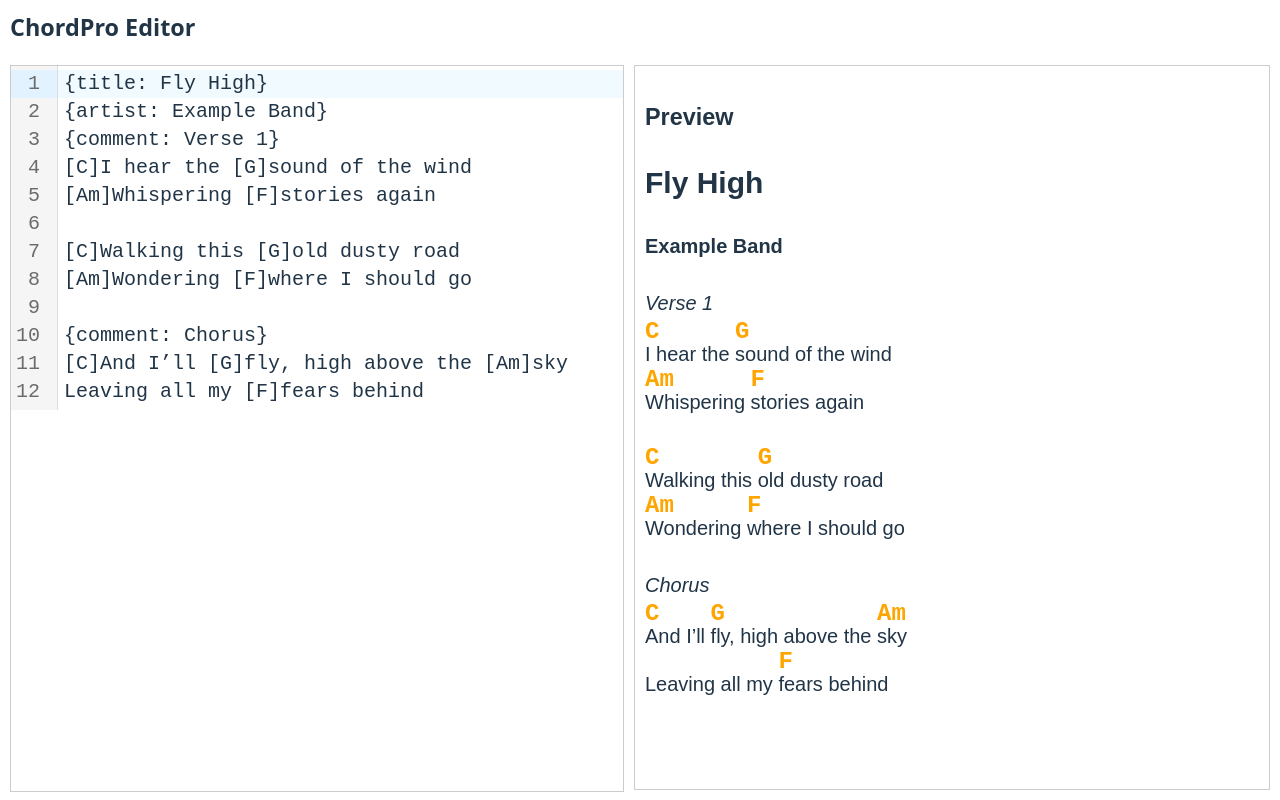
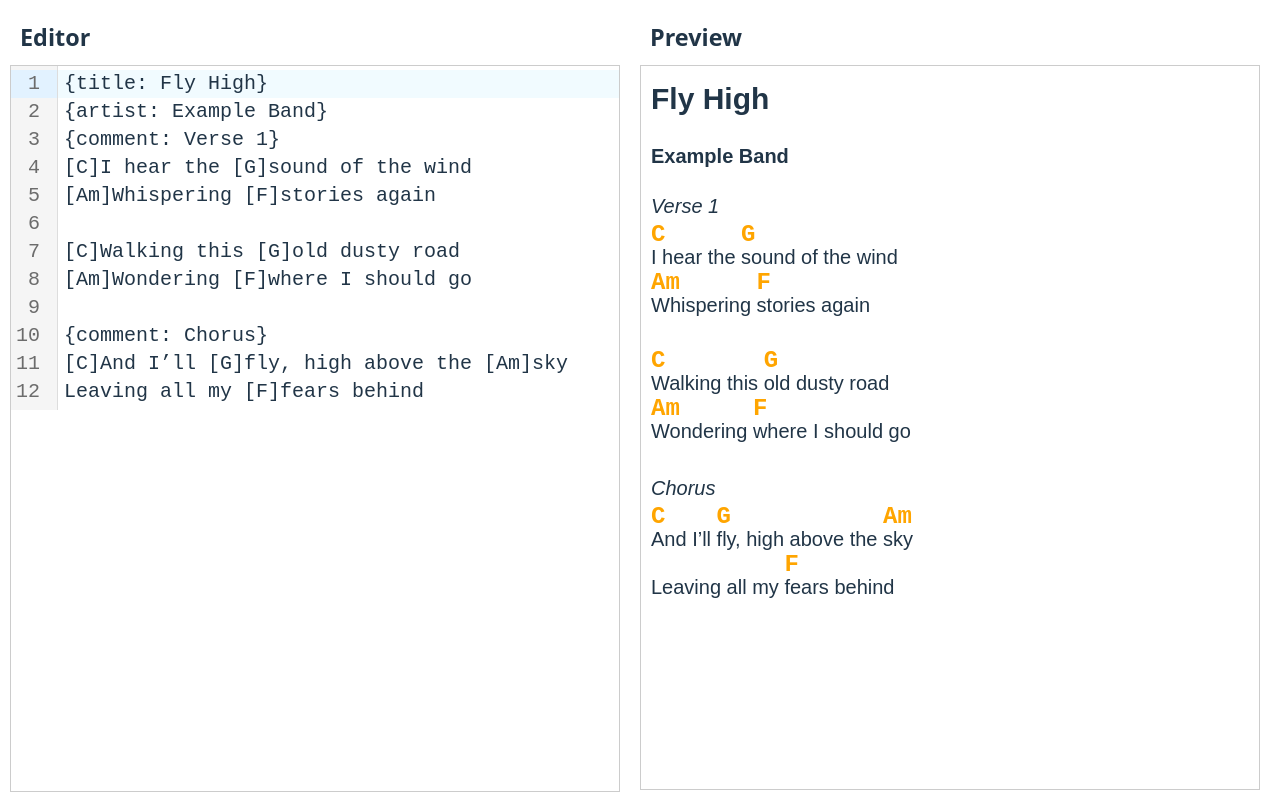
Before and after one commit to lordbenedikt/songbook-editor-react, a React (Vite) app: page / in a window 1280 px wide. Built offline with nearby package versions, Linux system fonts and the light colour scheme.

Commit message:
adjust styling

```diff
--- a/package.json
+++ b/package.json
@@ -10,7 +10,7 @@
     "lint": "eslint .",
     "preview": "vite preview",
     "predeploy": "npm run build",
-    "deploy": "gh-pages -d build"
+    "deploy": "gh-pages -d dist"
   },
   "dependencies": {
     "@codemirror/state": "^6.4.1",
--- a/src/App.tsx
+++ b/src/App.tsx
@@ -64,15 +64,22 @@ Leaving all my [F]fears behind`
 
     return (
         <div style={{ display: 'flex', flexDirection: 'column', height: '100vh', width: '100vw', }}>
-            <h3 style={{ margin: '10px' }}>ChordPro Editor</h3>
             <div style={{ display: "flex", flex: '1 1 0', padding: "10px", boxSizing: "border-box" }}>
-                <div style={{ flex: 1, marginRight: "10px" }}>
-                    <div ref={editorRef} style={{ border: "1px solid #ccc", height: "100%", overflow: "auto" }}></div>
+
+                <div style={{ display: 'flex', flex: '1', flexDirection: 'column', marginRight: "10px" }}>
+                    <h3>Editor</h3>
+                    <div style={{ flex: 1, marginRight: "10px" }}>
+                        <div ref={editorRef} style={{ border: "1px solid #ccc", height: "100%", overflow: "auto" }}></div>
+                    </div>
                 </div>
-                <div style={{ flex: 1, border: "1px solid #ccc", padding: "10px", overflowY: "auto", fontFamily: "sans-serif" }}>
+
+                <div style={{ display: 'flex', flex: '1', flexDirection: 'column', marginRight: "10px" }}>
                     <h3>Preview</h3>
-                    <ChordProPreview text={text} />
+                    <div style={{ flex: 1, border: "1px solid #ccc", padding: "10px", overflowY: "auto", fontFamily: "sans-serif" }}>
+                        <ChordProPreview text={text} />
+                    </div>
                 </div>
+
             </div>
         </div>
     );
--- a/src/index.css
+++ b/src/index.css
@@ -39,6 +39,18 @@ h1 {
   line-height: 1.1;
 }
 
+h2 {
+  margin: 0;
+}
+
+h3 {
+  margin: 10px;
+}
+
+h4 {
+  margin-block: 20px;
+}
+
 button {
   border-radius: 8px;
   border: 1px solid transparent;
--- a/vite.config.ts
+++ b/vite.config.ts
@@ -3,5 +3,9 @@ import react from '@vitejs/plugin-react-swc'
 
 // https://vite.dev/config/
 export default defineConfig({
+  base: '/songbook-editor-react/',
+  build: {
+    outDir: 'dist'
+  },
   plugins: [react()],
 })
```
